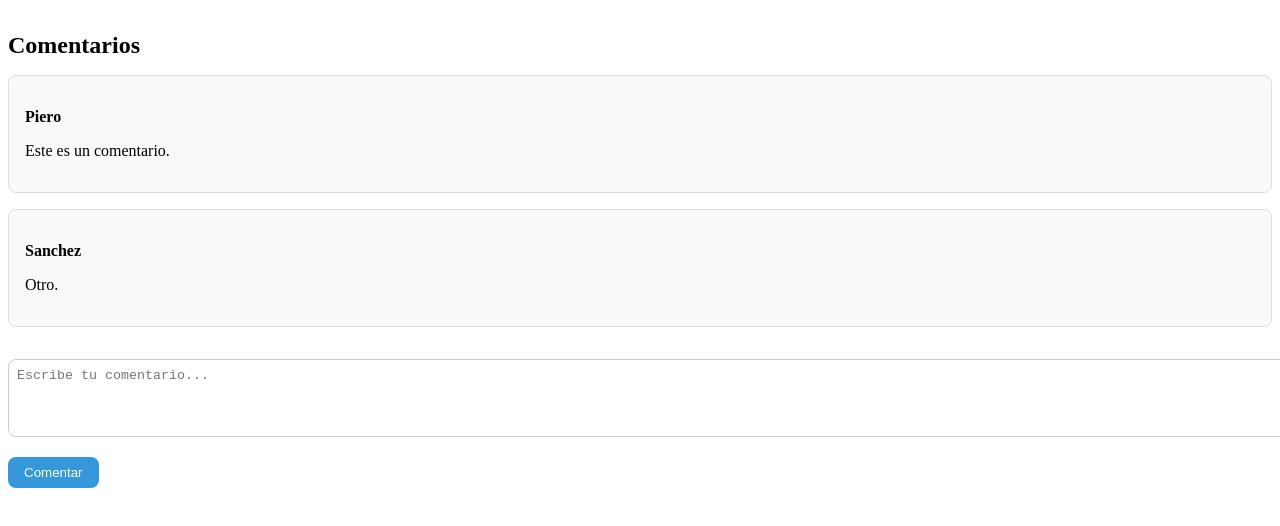
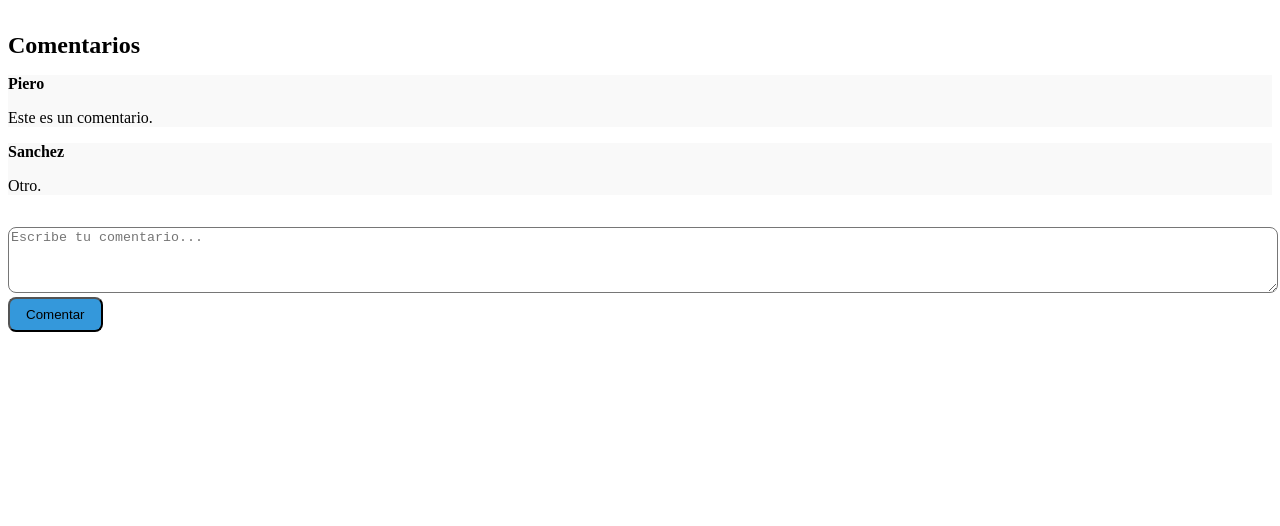
Before and after one commit to pierosanchez098/practica0, a plain HTML site: page activitats/css/06_bem/activitat2.html in a window 1280 px wide. Drawn offline with Linux system fonts and the light colour scheme.

Commit message:
correcciones

```diff
--- a/activitats/css/06_bem/activitat2.html
+++ b/activitats/css/06_bem/activitat2.html
@@ -22,9 +22,6 @@
 
         .comentarios__item {
             margin-bottom: 1rem;
-            padding: 1rem;
-            border: 1px solid #ddd;
-            border-radius: 0.5rem;
             background-color: #f9f9f9;
         }
 
@@ -42,17 +39,12 @@
 
         .comentarios__input {
             width: 100%;
-            padding: 0.5rem;
-            margin-bottom: 1rem;
-            border: 1px solid #ccc;
             border-radius: 0.5rem;
         }
 
         .comentarios__boton {
             padding: 0.5rem 1rem;
             background-color: #3498db;
-            color: white;
-            border: none;
             border-radius: 0.5rem;
         }
 
```
Also changed, not shown: activitats/css/04_variables/activitat1.html (+0 -1 lines), activitats/css/06_bem/activitat1.html (+1 -9 lines).
